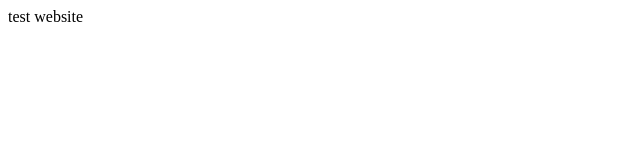
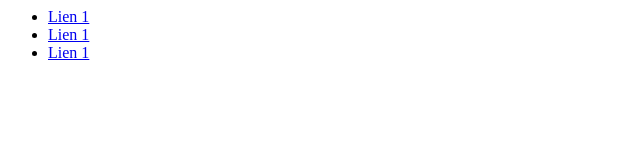
Before and after one commit to monsieur-bady/monsieur-bady.github.io, a plain HTML site: page index.html in a window 1280 px wide. Shown: the whole page, without its empty margins (0-640 px from the left). Drawn offline with Linux system fonts and the light colour scheme.

Commit message:
Update index.html

```diff
--- a/index.html
+++ b/index.html
@@ -1,3 +1,12 @@
 <html>
-test website
+  <head>
+    <title>Monsieur Bady Links</title>
+  </head>
+  <body>
+    <ul>
+      <li><a href="#">Lien 1</a></li>
+      <li><a href="#">Lien 1</a></li>
+      <li><a href="#">Lien 1</a></li>
+    </ul>
+  </body>
 </html>
```
